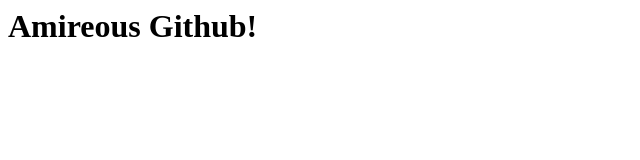
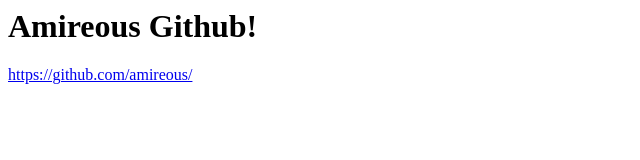
Before and after one commit to amireous/amireous.github.io, a plain HTML site: page index.html in a window 1280 px wide. Shown: the whole page, without its empty margins (0-640 px from the left). Drawn offline with Linux system fonts and the light colour scheme.

Commit message:
add github link to index.html

```diff
--- a/index.html
+++ b/index.html
@@ -1 +1,2 @@
 <h1>Amireous Github!</h1>
+<a href="https://github.com/amireous/">https://github.com/amireous/</a>
```
Also changed, not shown: 1 other file.
